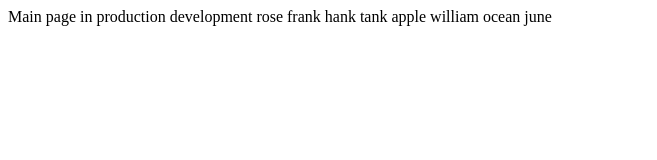
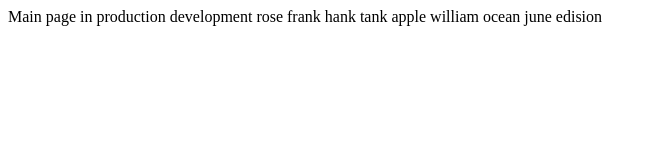
Before and after one commit to simpsons01/project-for-cicd, a Vue app: page / in a window 1280 px wide. Shown: the top 160 px of the page, without its empty margins (0-657 px from the left). Built offline with nearby package versions, Linux system fonts and the light colour scheme.

Commit message:
add edision in App.vue

```diff
--- a/src/App.vue
+++ b/src/App.vue
@@ -9,6 +9,7 @@
     william
     ocean
     june
+    edision
   </div>
 </template>
 
```
